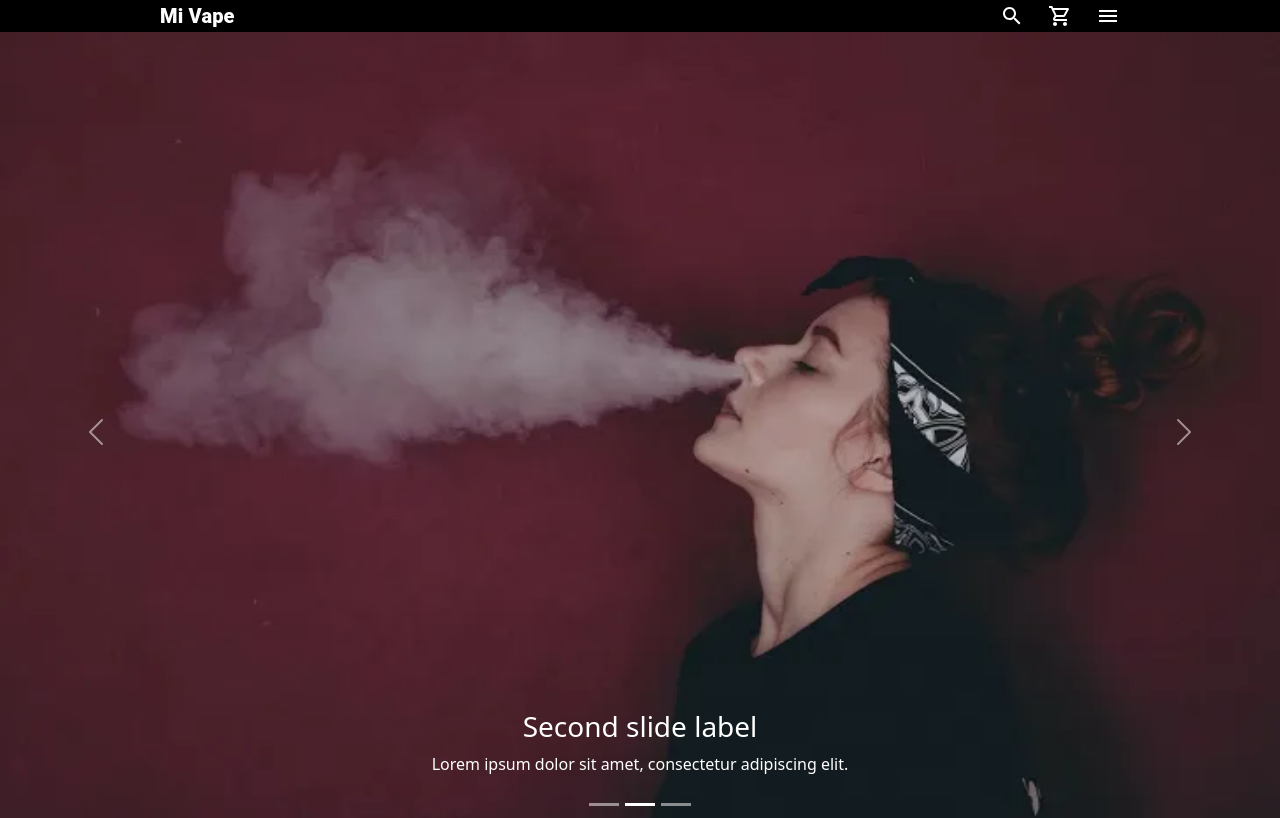
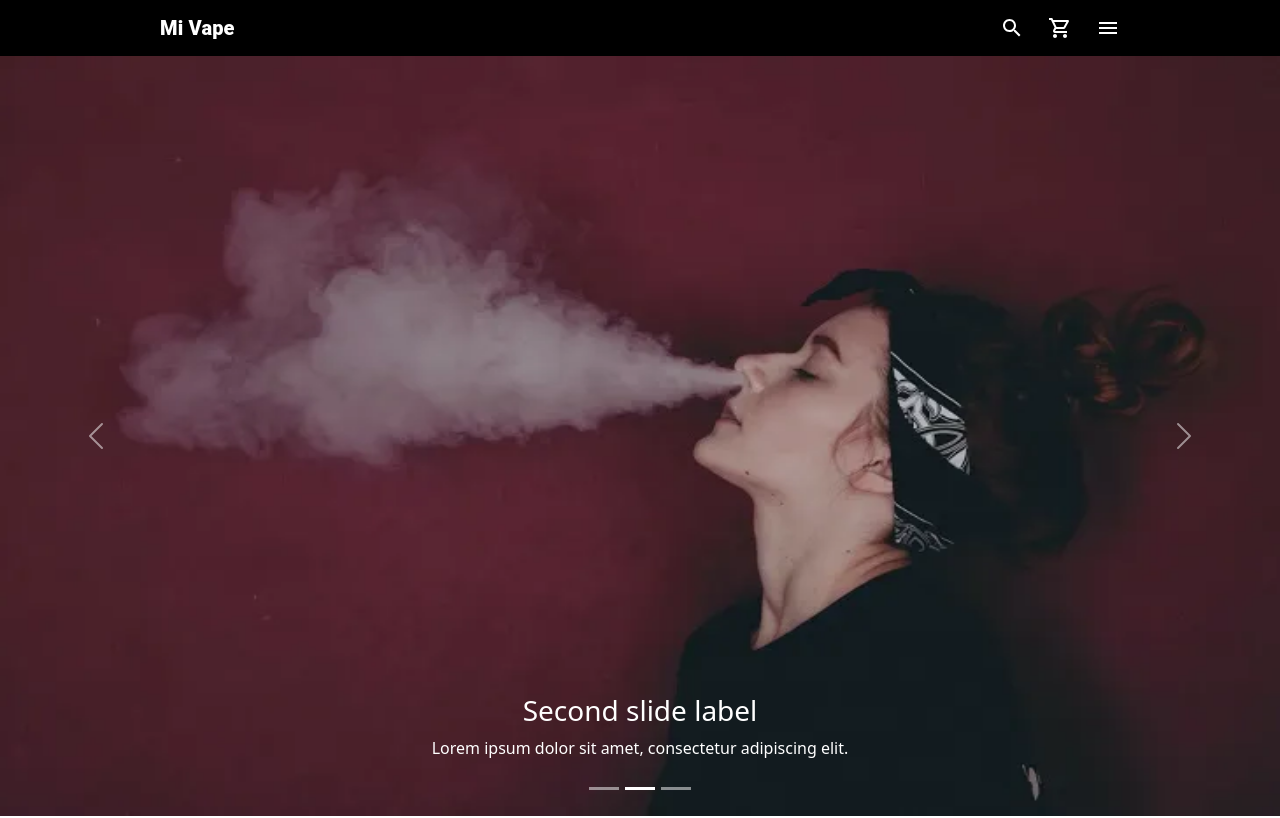
Before and after one commit to naingyekhant14/mini-frontend-desing-with-next-js, a Next.js app: page / in a window 1280 px wide. Shown: the top 818 px of the page. Built offline with nearby package versions, Linux system fonts and the light colour scheme.

Commit message:
finished

```diff
--- a/src/components/Banner.tsx
+++ b/src/components/Banner.tsx
@@ -10,7 +10,7 @@ const Banner = () => {
         <Carousel.Item>
           <img
             src="/images/banner/1.png"
-            style={{ width: "100vw", maxHeight: "100vh" }}
+            style={{ width: "100vw", maxHeight: "95vh" }}
             alt=""
           />
 
@@ -24,7 +24,7 @@ const Banner = () => {
           <img
             src="/images/banner/3.png"
             alt=""
-            style={{ width: "100vw", maxHeight: "100vh" }}
+            style={{ width: "100vw", maxHeight: "95vh" }}
           />
           <Carousel.Caption>
             <h3>Second slide label</h3>
@@ -35,7 +35,7 @@ const Banner = () => {
           <img
             src="/images/banner/2.png"
             alt=""
-            style={{ width: "100vw", maxHeight: "100vh" }}
+            style={{ width: "100vw", maxHeight: "95vh" }}
           />
           <Carousel.Caption>
             <h3>Third slide label</h3>
--- a/src/components/Navbar.tsx
+++ b/src/components/Navbar.tsx
@@ -8,6 +8,7 @@ const Navbar = () => {
   return (
     <Box
       sx={{
+        py: 1.5,
         display: "flex",
         bgcolor: "black",
         color: "white",
@@ -19,7 +20,7 @@ const Navbar = () => {
       <Typography variant="h6" sx={{ fontWeight: 900 }}>
         Mi Vape
       </Typography>
-      <Box style={{ display: "flex" }}>
+      <Box style={{ display: "flex", cursor: "pointer" }}>
         <SearchOutlinedIcon />
         <ShoppingCartOutlinedIcon sx={{ mx: 3 }} />
         <MenuOutlinedIcon />
```
